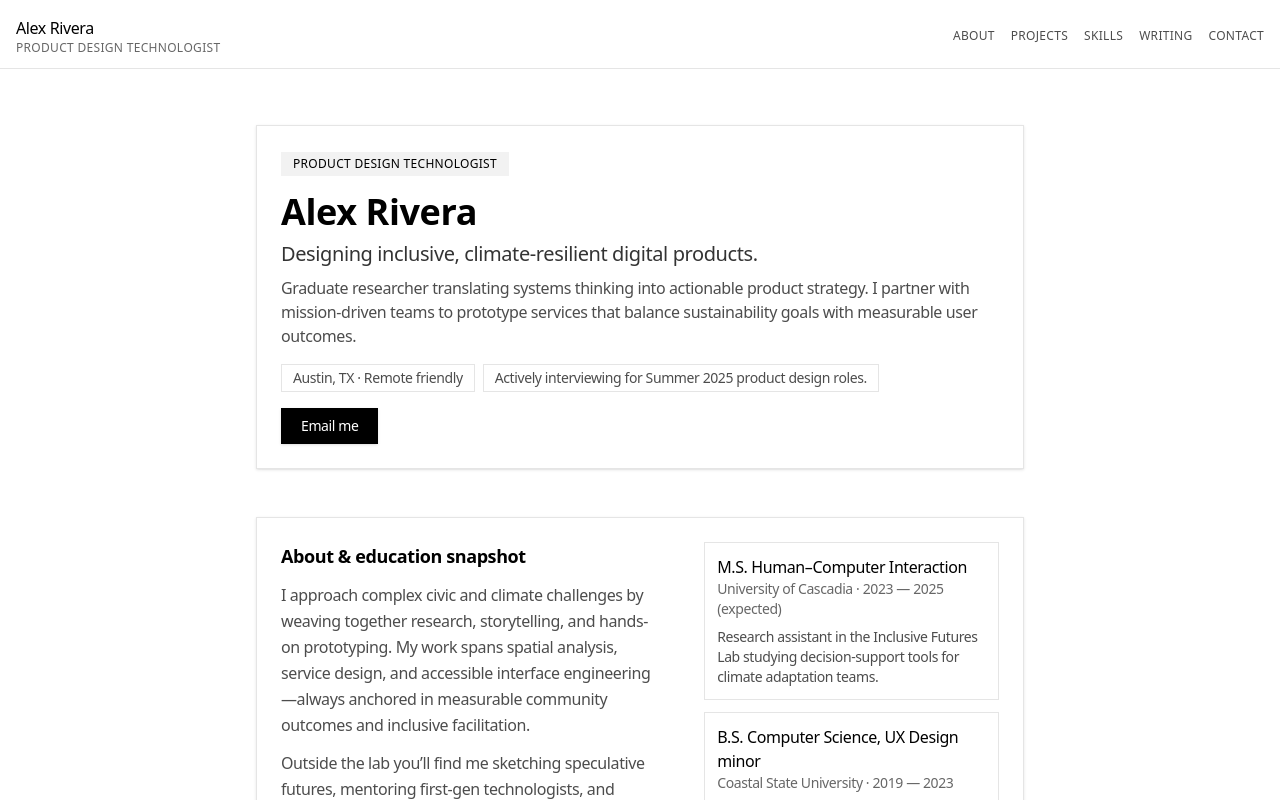
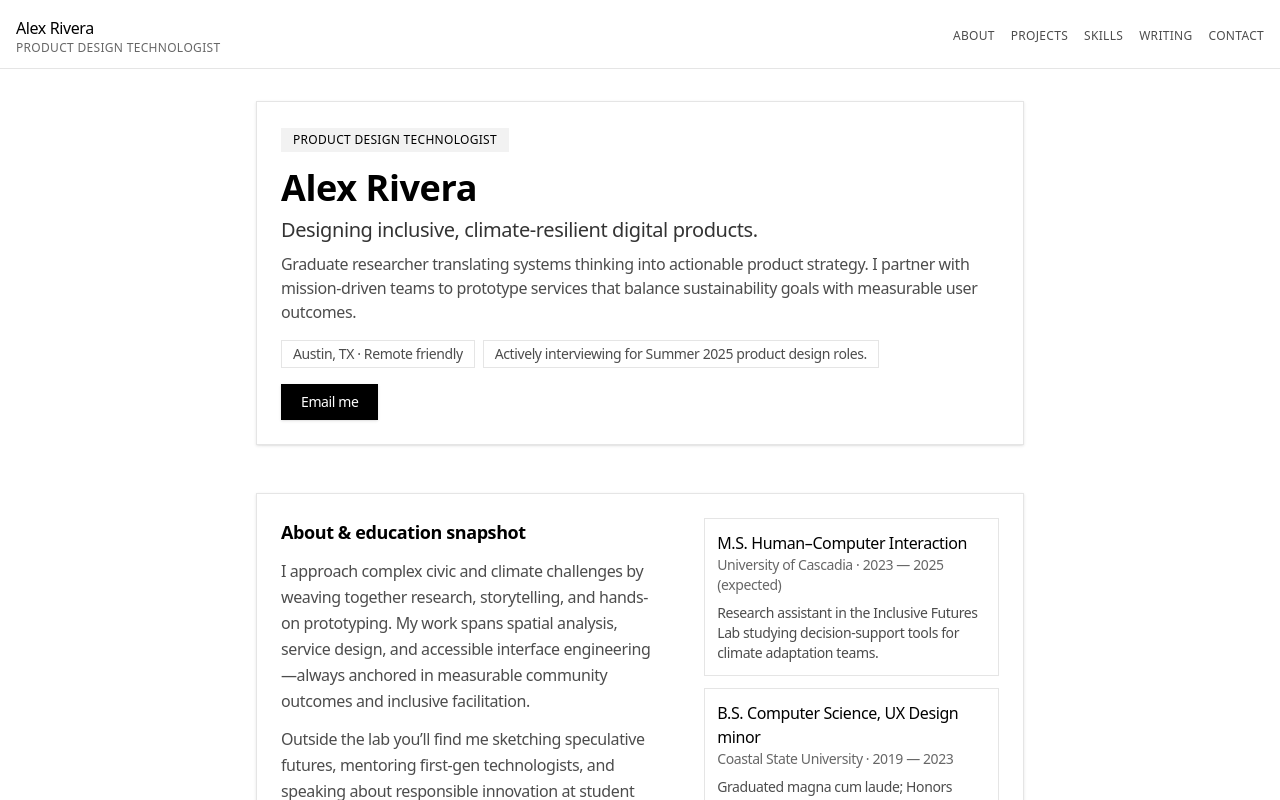
Before and after one commit to danlitvak/daniel_litvak, a Next.js app: page / in a window 1280 px wide. Shown: the top 800 px of the page. Built offline with nearby package versions, Linux system fonts and the light colour scheme.

Commit message:
Remove top padding from main layout

```diff
--- a/app/layout.tsx
+++ b/app/layout.tsx
@@ -77,7 +77,7 @@ export default function RootLayout({
         >
           <div className="flex min-h-screen w-full flex-col font-[family-name:var(--font-inter-tight)]">
             <Header />
-            <div className="relative mx-auto w-full max-w-[800px] flex-1 px-4 pb-12 pt-6">
+            <div className="relative mx-auto w-full max-w-[800px] flex-1 px-4 pb-12">
               {children}
               <Footer />
             </div>
```
